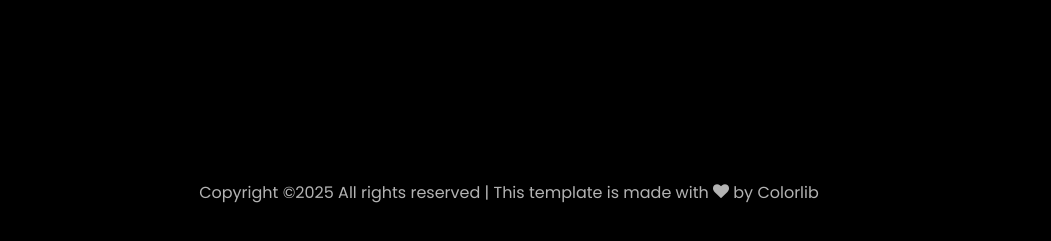
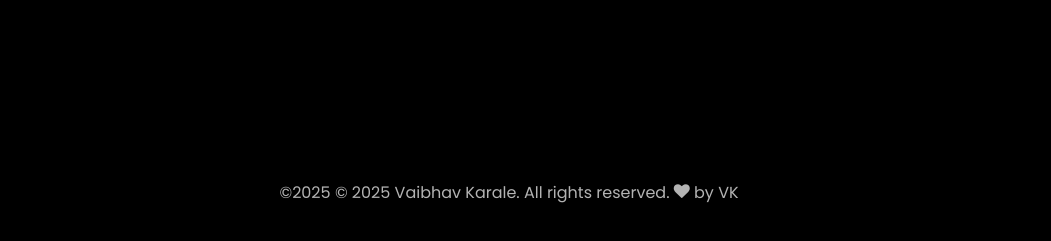
Before and after one commit to VAIBHAVKARALE1011/VAIBHAVKARALE1011.github.io, a plain HTML site: page index.html in a window 1280 px wide. Shown: the part 5500-5741 px from the top of the page, without its empty margins (131-1182 px from the left). Drawn offline with Linux system fonts and the light colour scheme; animation ran at ten frames a second; files whose address does not match are found by name.

Commit message:
Update index.html

```diff
--- a/index.html
+++ b/index.html
@@ -603,7 +603,7 @@ Tableau. Skilled in data cleaning, exploratory data analysis (EDA), data modelin
 			<div class="col-md-12 text-center">
 
 			  <p><!-- Link back to Colorlib can't be removed. Template is licensed under CC BY 3.0. -->
-	Copyright &copy;<script>document.write(new Date().getFullYear());</script> All rights reserved | This template is made with <i class="icon-heart color-danger" aria-hidden="true"></i> by <a href="https://colorlib.com" target="_blank">Colorlib</a>
+	 &copy;<script>document.write(new Date().getFullYear());</script> © 2025 Vaibhav Karale. All rights reserved. <i class="icon-heart color-danger" aria-hidden="true"></i> by <a href="#" target="_blank">VK</a>
 	<!-- Link back to Colorlib can't be removed. Template is licensed under CC BY 3.0. --></p>
 			</div>
 		  </div>
```
